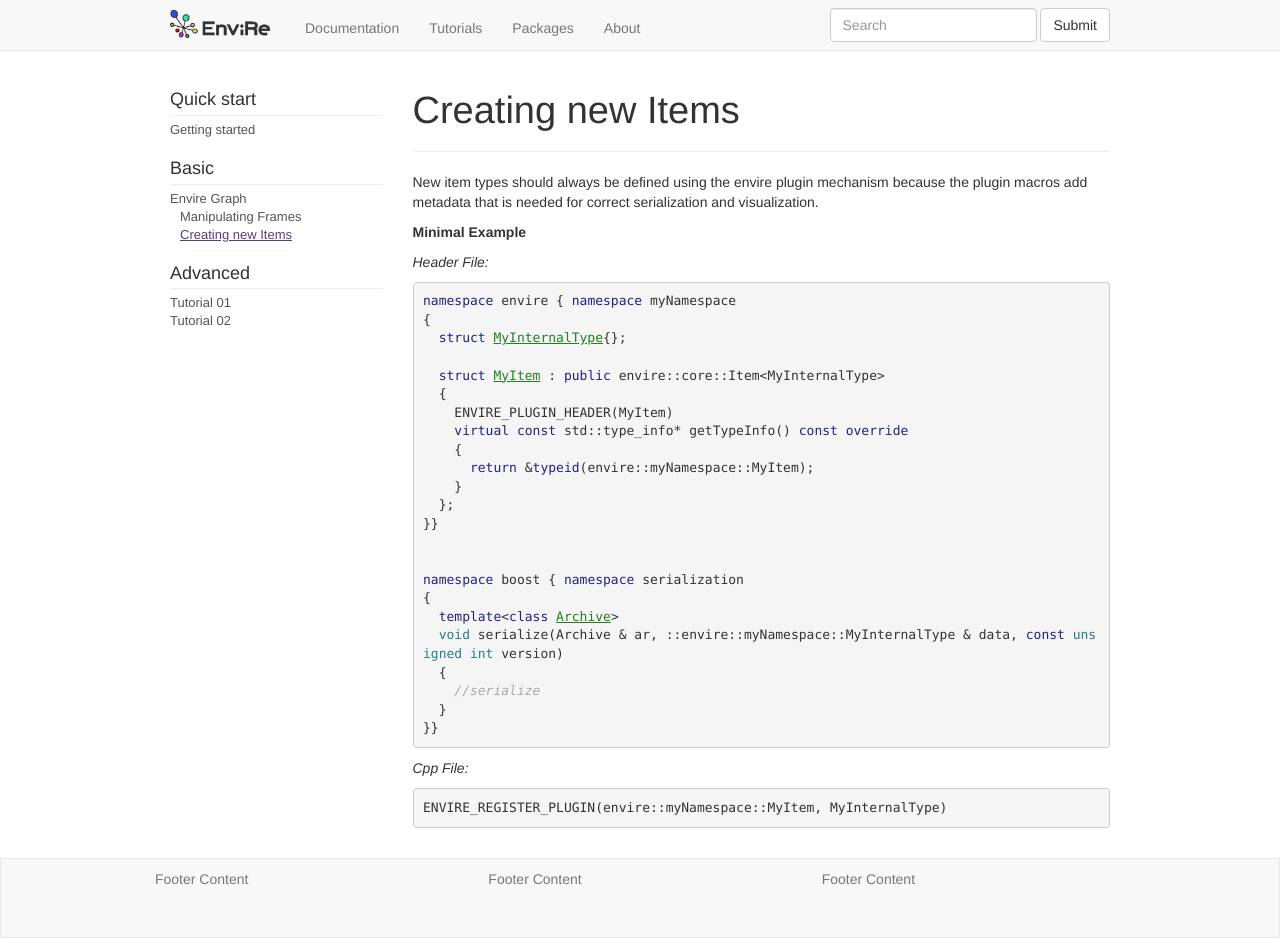
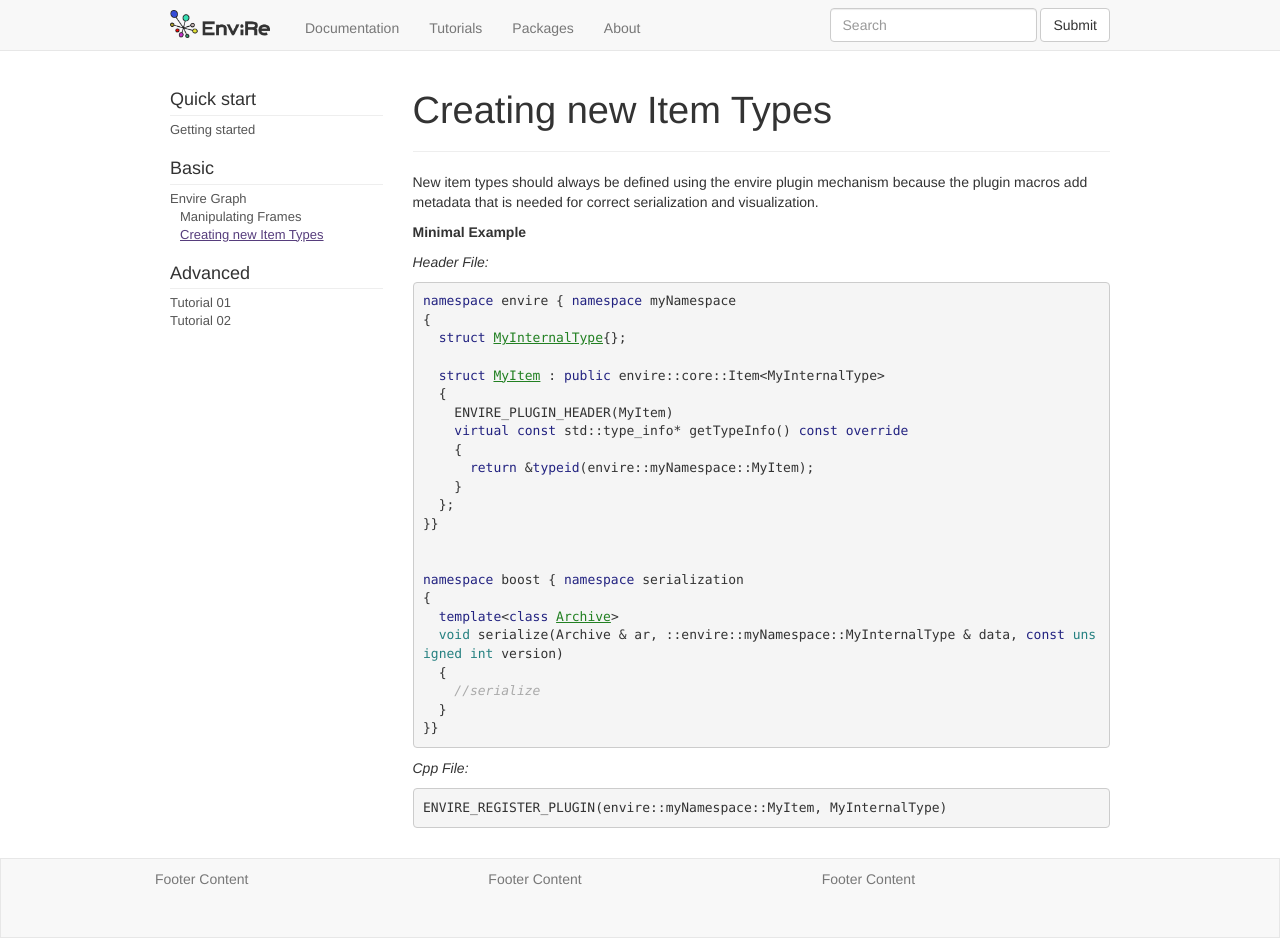
Before and after one commit to envire/envire.github.io, a Jekyll site: the page built from tutorials/tutorial_basic_envire_graph_new_items.md, in a window 1280 px wide and 938 px high. Built offline with Jekyll 4.4.1, drawn with Linux system fonts in a browser that asks for light colours; nearby versions of some CDN libraries.

Commit message:
graph tutorials

```diff
--- a/_data/nav_tutorials.yml
+++ b/_data/nav_tutorials.yml
@@ -10,8 +10,8 @@
     subitems:
     - id: tutorial_basic_envire_graph_frames
       title: Manipulating Frames
-    - id: tutorial_basic_envire_graph_create_new_items
-      title: Creating new Items
+    - id: tutorial_basic_envire_graph_new_items
+      title: Creating new Item Types
 
 - title: Advanced
   items:
--- a/tutorials/tutorial_basic_envire_graph_create_new_items.md
+++ b/tutorials/tutorial_basic_envire_graph_new_items.md
@@ -1,6 +1,6 @@
 ---
-id: tutorial_basic_envire_graph_create_new_items
-title: Creating new Items
+id: tutorial_basic_envire_graph_new_items
+title: Creating new Item Types
 ---
 New item types should always be defined using the envire plugin mechanism because
 the plugin macros add metadata that is needed for correct serialization and
```
